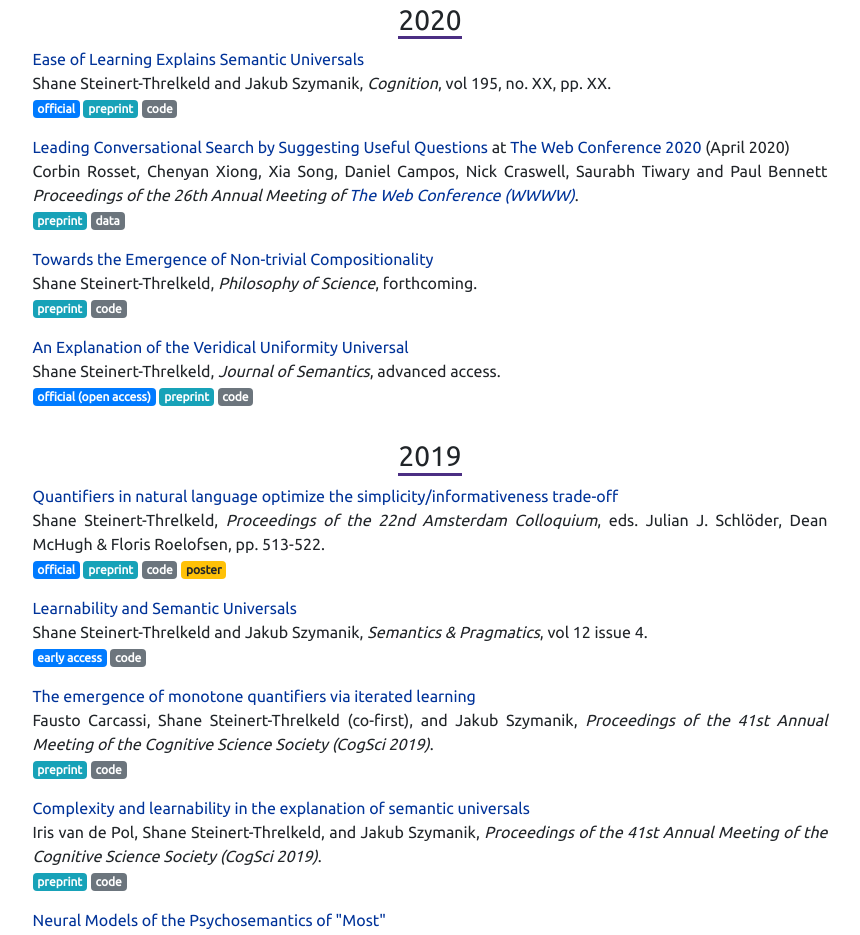
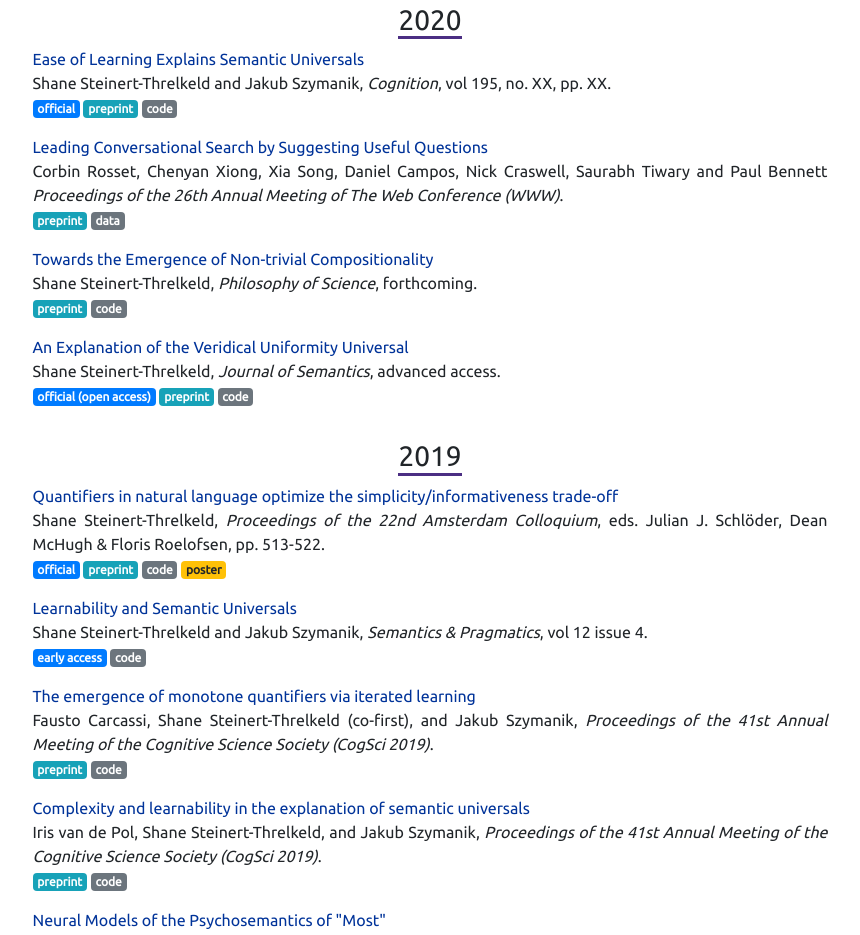
Before and after one commit to CLMBRs/clmbrs.github.io, a plain HTML site: page beta.html in a window 1280 px wide. Shown: the part 5456-6391 px from the top of the page, without its empty margins (210-1070 px from the left). Drawn offline with nearby package versions, Linux system fonts and the light colour scheme.

```diff
--- a/beta.html
+++ b/beta.html
@@ -260,10 +260,10 @@
 								<a href="https://doi.org/10.1016/j.cognition.2019.104076" class="badge badge-primary">official</a> <a href="https://semanticsarchive.net/Archive/zM5ZGIxM/EaseLearning.pdf" class="badge badge-info">preprint</a> <a href="https://github.com/shanest/color-learning" class="badge badge-secondary">code</a>
 								</p>
 								<p>
-								<a href="https://aka.ms/usefulness">Leading Conversational Search by Suggesting Useful Questions</a> at <a href="https://www2020.thewebconf.org/">The Web Conference 2020</a> (April 2020)
+								<a href="https://aka.ms/usefulness">Leading Conversational Search by Suggesting Useful Questions</a>
 								<br />
 								Corbin Rosset, Chenyan Xiong, Xia Song, Daniel Campos, Nick Craswell, Saurabh Tiwary and Paul Bennett
-								<em>Proceedings of the 26th Annual Meeting of <span class="journaltitle"><a href="https://www2020.thewebconf.org/" >The Web Conference (WWWW)</a></span></em>.
+								<em>Proceedings of the 26th Annual Meeting of <span class="journaltitle">The Web Conference (WWW)</span></em>.
 								<br />
 								<a href="https://aka.ms/usefulness" class="badge badge-info">preprint</a> <a href="https://aka.ms/usefulness" class="badge badge-secondary">data</a>
 								</p>
```
